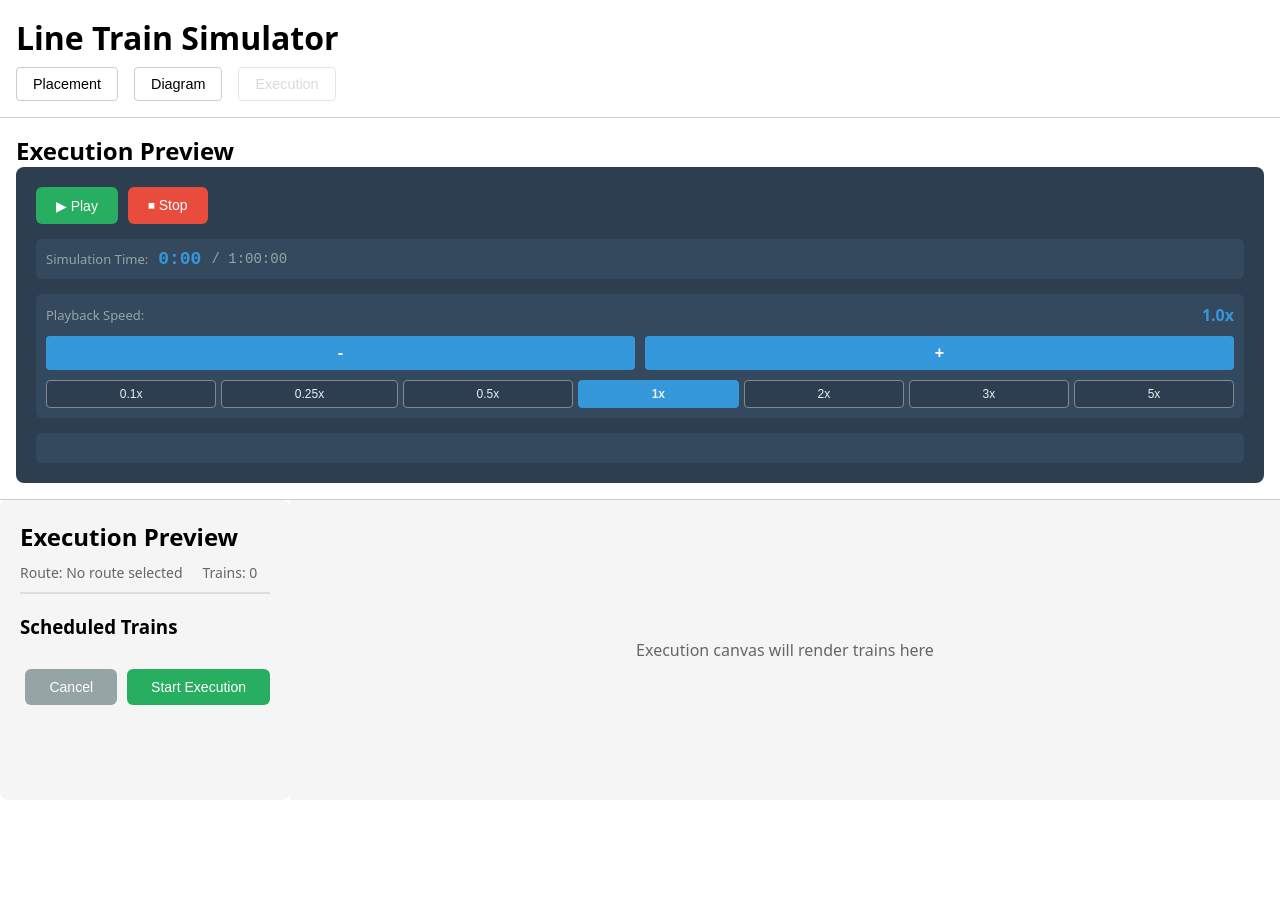
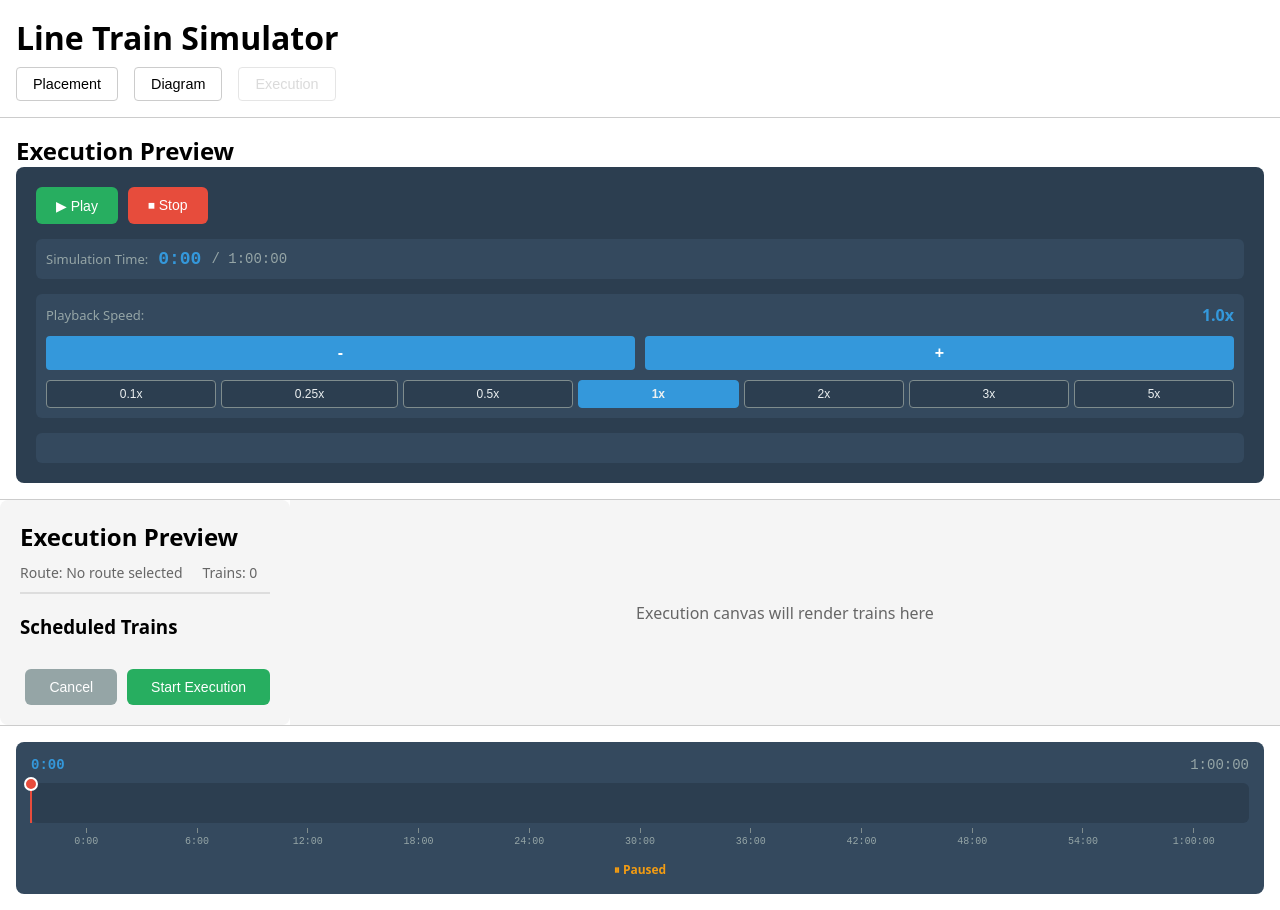
Before and after one commit to code-onigiri/line-train-sim, a React (Vite) app in the folder app/: page / in a window 1280 px wide. Both pictures are taken after a click on the button "Execution". Before the commit the page ends 800 px from the top, so only its background shows below. Built offline with nearby package versions, Linux system fonts and the light colour scheme.

Commit message:
Add TimelineScrubber to ExecutionView for better time navigation
Co-authored-by: code-onigiri <140694827+code-onigiri@users.noreply.github.com>

```diff
--- a/app/src/app/App.tsx
+++ b/app/src/app/App.tsx
@@ -14,6 +14,7 @@ import { RouteBuilder, type RouteStop } from '../ui/diagram/RouteBuilder';
 import { StationOrderEditor } from '../ui/diagram/StationOrderEditor';
 import { ExecutionControls } from '../ui/execution/ExecutionControls';
 import { PreviewPanel } from '../ui/execution/PreviewPanel';
+import { TimelineScrubber } from '../ui/execution/TimelineScrubber';
 import { PlacementCanvas } from '../ui/placement/PlacementCanvas';
 import { type PlacementTool, PlacementToolbar } from '../ui/placement/PlacementToolbar';
 
@@ -252,6 +253,7 @@ function ExecutionView() {
           onSeek={setSimulationTime}
         />
       </div>
+      <div style={{ flex: 1, display: 'flex', flexDirection: 'column', minHeight: 0 }}>
         <div style={{ flex: 1, display: 'flex', minHeight: 0 }}>
           <PreviewPanel scheduledTrains={[]} onTrainSelect={handleTrainSelect} />
           <div
@@ -266,6 +268,15 @@ function ExecutionView() {
             <p style={{ color: '#666' }}>Execution canvas will render trains here</p>
           </div>
         </div>
+        <div style={{ padding: '1rem', borderTop: '1px solid #ccc' }}>
+          <TimelineScrubber
+            currentTime={simulationTime}
+            totalDuration={totalDuration}
+            isPlaying={isPlaying}
+            onSeek={setSimulationTime}
+          />
+        </div>
+      </div>
     </div>
   );
 }
```
Lines whose indentation alone changed are shown as unchanged.
